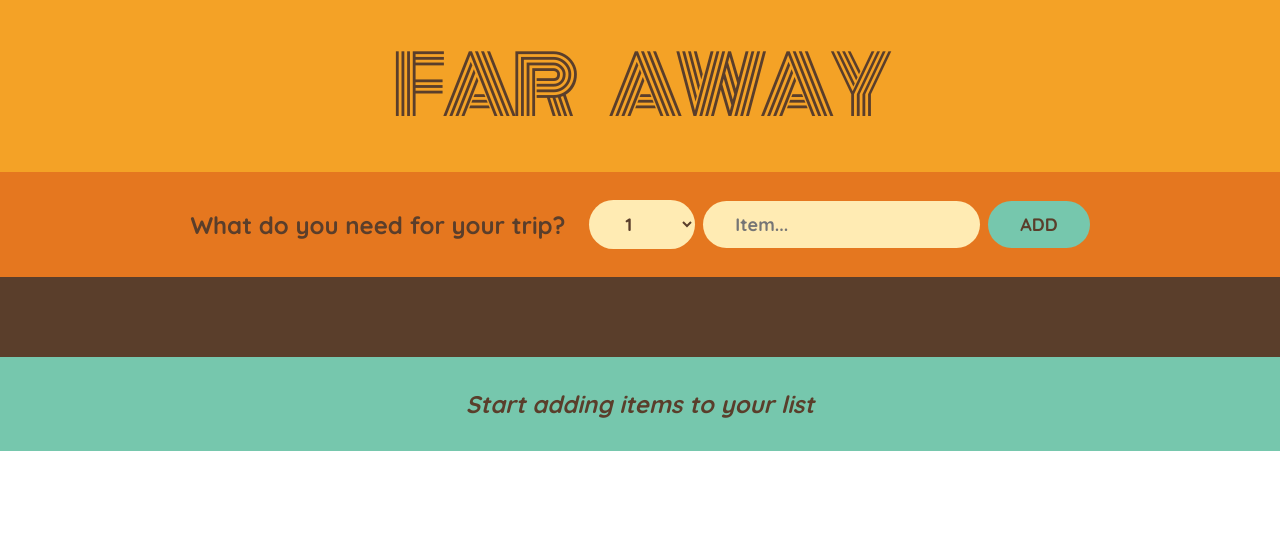
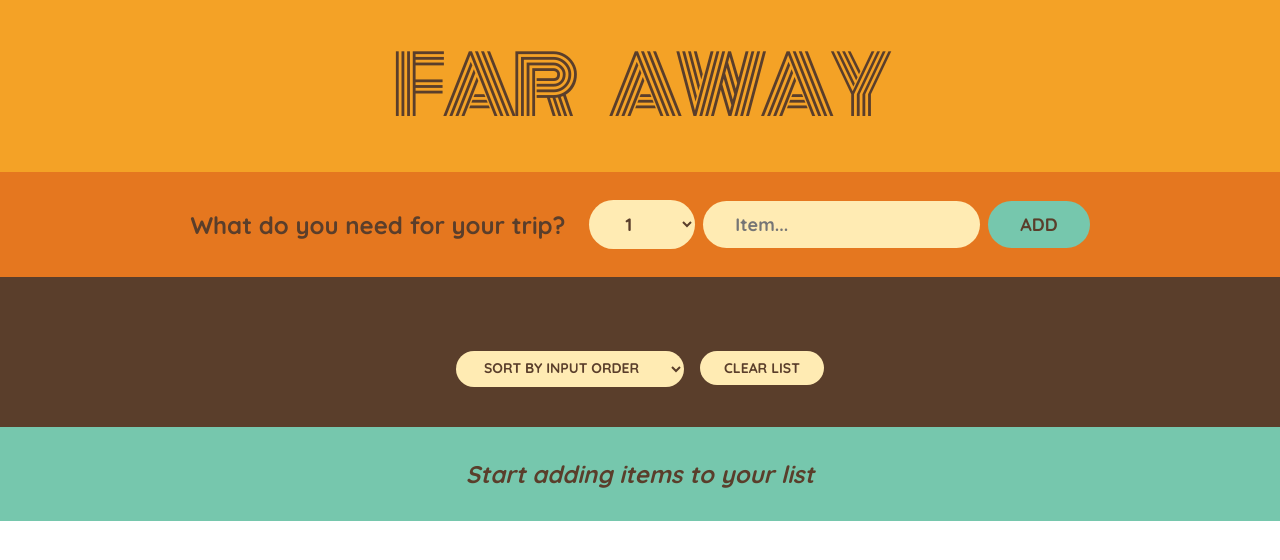
Before and after one commit to jacobrees/Travel-List, a React (Create React App) app: page / in a window 1280 px wide. Shown: the top 560 px of the page. Built offline with nearby package versions, Linux system fonts and the light colour scheme.

Commit message:
Add ability to sort list and clear list

```diff
--- a/src/App.js
+++ b/src/App.js
@@ -19,6 +19,14 @@
     );
   }
 
+  function handleClearList() {
+    const confirmed = window.confirm(
+      "Are you sure you want to clear the list?"
+    );
+    if (!confirmed) return;
+    setItems([]);
+  }
+
   return (
     <div className="App">
       <Logo />
@@ -27,6 +35,7 @@
         items={items}
         onDeleteItem={handleDeleteItem}
         onToggleItems={handleToggleItem}
+        onClearList={handleClearList}
       />
       <Stats items={items} />
     </div>
@@ -85,11 +94,26 @@
   );
 }
 
-function PackagingList({ items, onDeleteItem, onToggleItems }) {
+function PackagingList({ items, onDeleteItem, onToggleItems, onClearList }) {
+  const [sortBy, setSortBy] = useState("input");
+
+  let sortedItems;
+  if (sortBy === "input") {
+    sortedItems = items;
+  } else if (sortBy === "description") {
+    sortedItems = items.slice().sort((a, b) => {
+      return a.description.localeCompare(b.description);
+    });
+  } else if (sortBy === "packed") {
+    sortedItems = items.slice().sort((a, b) => {
+      return Number(a.packed) - Number(b.packed);
+    });
+  }
+
   return (
     <div className="list">
       <ul>
-        {items.map((item) => (
+        {sortedItems.map((item) => (
           <Item
             onToggleItems={onToggleItems}
             onDeleteItem={onDeleteItem}
@@ -98,6 +122,14 @@
           />
         ))}
       </ul>
+      <div className="actions">
+        <select vlaue={sortBy} onChange={(e) => setSortBy(e.target.value)}>
+          <option value="input">Sort by input order</option>
+          <option value="description">Sort by description</option>
+          <option value="packed">Sort by packed items</option>
+        </select>
+        <button onClickCapture={onClearList}>Clear list</button>
+      </div>
     </div>
   );
 }
```
